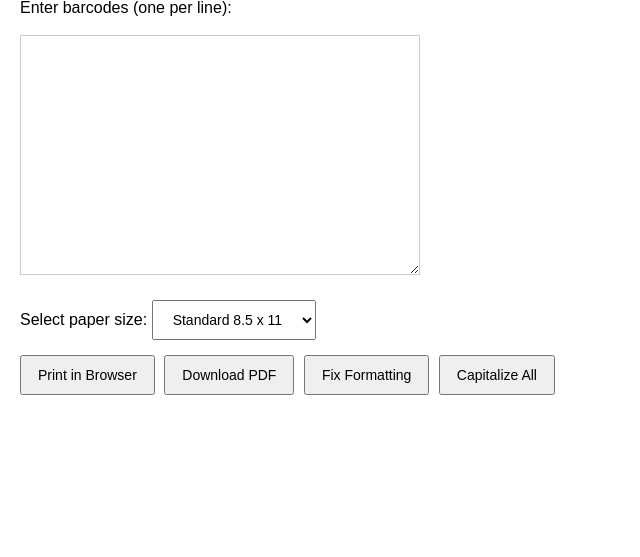
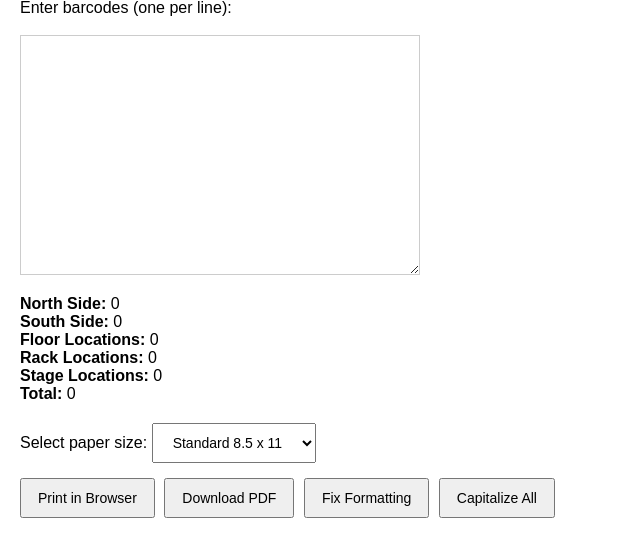
Before and after one commit to PotentialEnergy333/FloorBarcodeBackend, a Flask app: page / in a window 1280 px wide. Shown: the part 59-616 px from the top of the page, without its empty margins (0-640 px from the left). Run offline with Flask 3, Linux system fonts and the light colour scheme.

Commit message:
Update index.html
Added features changed highlight rules

```diff
--- a/template/index.html
+++ b/template/index.html
@@ -71,6 +71,8 @@
     .yellow { background-color: #fff3cd; }
     .blue   { background-color: #d0e7ff; }
     .white  { background-color: white; }
+    .orange { background-color: #ffe5b4; }
+    .red    { background-color: #f8d7da; }
 
     @media (max-width: 600px) {
       h1 {
@@ -111,7 +113,14 @@
         <textarea name="barcode_input" id="barcode_input" oninput="highlightInput()" spellcheck="false"></textarea>
       </div>
     </div>
-
+    <div id="stats" style="margin-bottom: 15px;">
+    <strong>North Side:</strong> <span id="northCount">0</span><br>
+    <strong>South Side:</strong> <span id="southCount">0</span><br>
+    <strong>Floor Locations:</strong> <span id="floorCount">0</span><br>
+    <strong>Rack Locations:</strong> <span id="rackCount">0</span><br>
+    <strong>Stage Locations:</strong> <span id="stageCount">0</span><br>
+    <strong>Total:</strong> <span id="totalCount">0</span>
+    </div>
     <label for="mode">Select paper size:</label>
     <select name="mode">
       <option value="standard">Standard 8.5 x 11</option>
@@ -150,27 +159,70 @@
     function highlightInput() {
         const lines = textarea.value.split("\n");
 
+        let floorCount = 0;
+        let rackCount = 0;
+        let stageCount = 0;
+        let northCount = 0;
+        let southCount = 0;
+
         highlighted.innerHTML = lines.map(line => {
             const clean = line.trim();
             if (clean === "") return `<div class="white">&nbsp;</div>`;
 
-        const letterCount = (clean.match(/[A-Z]/gi) || []).length;
-        const hasDash = clean.includes("-");
-        const isValid1 = /^[0-9]{3}[A-Z][0-9]{3}$/.test(clean);     // XXXLXXX
-        const isValid2 = /^[0-9]{3}[A-Z][0-9]{3}[A-Z]$/.test(clean); // XXXLXXXL
-        const isValid3 = /^[A-Z]{2}[0-9]{2}$/.test(clean);           // LLXX
+            const upper = clean.toUpperCase();
+            const hasDash = upper.includes("-");
+
+            const isValidFloor = /^[0-9]{3}[A-Z][0-9]{3}$/.test(upper);       // XXXLXXX
+            const isValidRack  = /^[0-9]{3}[A-Z][0-9]{3}[A-Z]$/.test(upper);  // XXXLXXXL
+            const isValidLLXX  = /^[A-Z]{2}[0-9]{2}$/.test(upper);            // LLXX
+            const isFloorLike  = /^[0-9]{2,3}[A-Z][0-9]{2,3}$/.test(upper);   // Matches malformed floor-like entries
 
             let className = "white";
-        if (letterCount <= 2) {
-          className = (isValid1 || isValid2 || isValid3) ? "green" : "yellow";
-        } else if (letterCount >= 3 && hasDash) {
+
+            if (hasDash) {
+            stageCount++;
+            className = "orange";
+            } else if (isValidRack) {
+            rackCount++;
+            const direction = upper[3];
+            if (direction === "N") {
+                className = "green";
+                northCount++;
+            } else if (direction === "S") {
                 className = "blue";
+                southCount++;
+            }
+            } else if (isValidFloor) {
+            floorCount++;
+            const direction = upper[3];
+            if (direction === "N") {
+                className = "green";
+                northCount++;
+            } else if (direction === "S") {
+                className = "blue";
+                southCount++;
+            }
+            } else if (isValidLLXX) {
+            floorCount++;
+            className = "blue"; // LLXX is always south side
+            southCount++;
+            } else if (isFloorLike) {
+            className = "red"; // bad floor-like format
             }
 
         return `<div class="${className}">${line || '&nbsp;'}</div>`;
     }).join("");
+
+    const totalCount = floorCount + rackCount + stageCount;
+
+    // Update stat values
+    document.getElementById("floorCount").textContent = floorCount;
+    document.getElementById("rackCount").textContent = rackCount;
+    document.getElementById("stageCount").textContent = stageCount;
+    document.getElementById("northCount").textContent = northCount;
+    document.getElementById("southCount").textContent = southCount;
+    document.getElementById("totalCount").textContent = totalCount;
 }
-
     document.addEventListener("DOMContentLoaded", highlightInput);
 
     function fixFormatting() {
```
Lines whose indentation alone changed are shown as unchanged.
